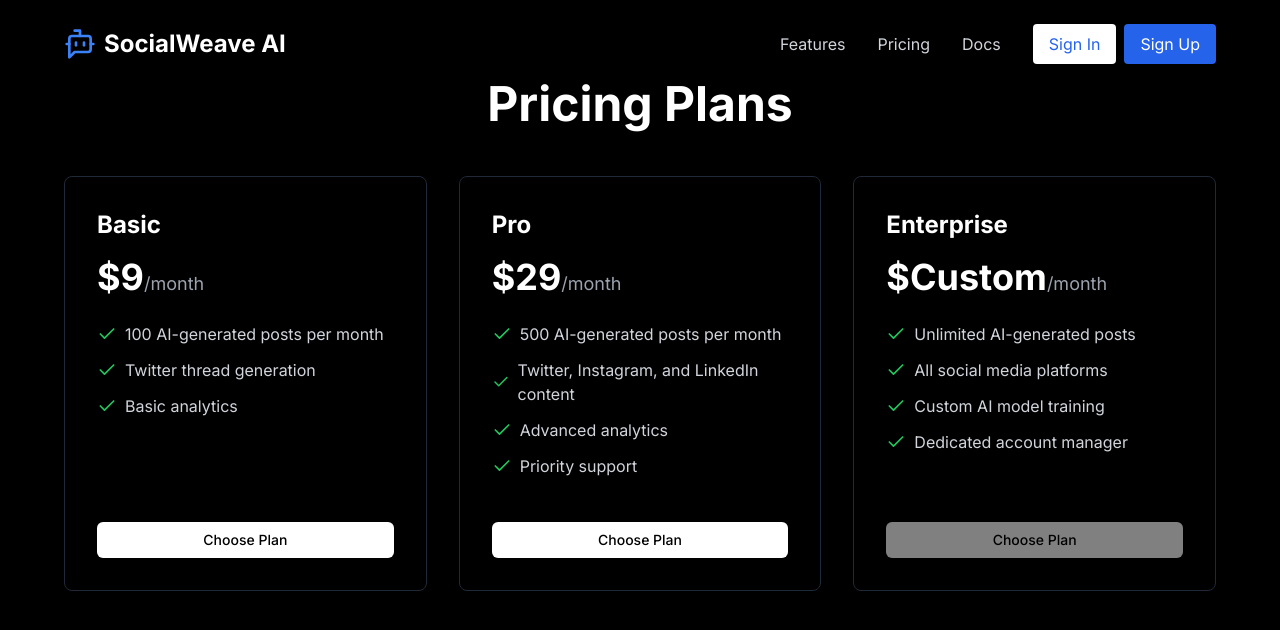
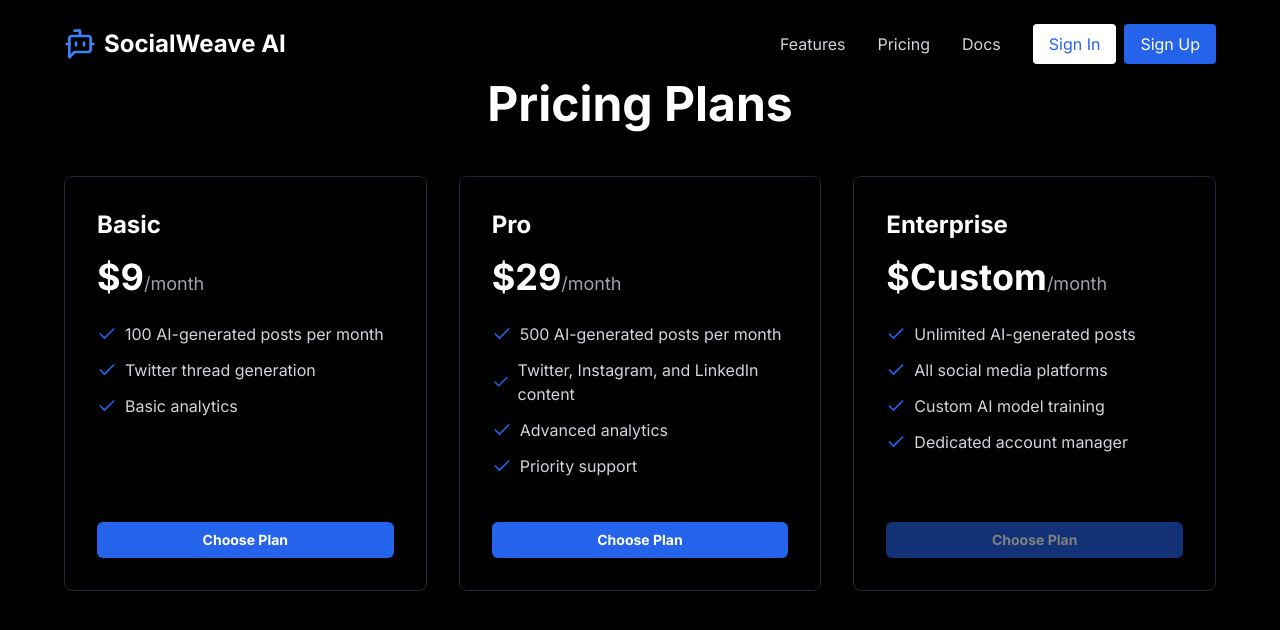
Before and after one commit to Redemption19/social-weave-ai, a Next.js app: page /pricing in a window 1280 px wide. Shown: the top 630 px of the page. Built offline with nearby package versions, Linux system fonts and the light colour scheme; no server answers.

Commit message:
"Updated icon color and button styles on PricingPage"

```diff
--- a/app/pricing/page.tsx
+++ b/app/pricing/page.tsx
@@ -110,7 +110,7 @@ export default function PricingPage() {
                     key={featureIndex}
                     className="flex items-center mb-3 text-gray-300"
                   >
-                    <CheckIcon className="w-5 h-5 mr-2 text-green-500" />
+                    <CheckIcon className="w-5 h-5 mr-2 text-blue-600" />
                     {feature}
                   </li>
                 ))}
@@ -118,7 +118,7 @@ export default function PricingPage() {
               <Button
                 onClick={() => plan.priceId && handleSubscribe(plan.priceId)}
                 disabled={isLoading || !plan.priceId}
-                className="w-full bg-white text-black hover:bg-gray-200"
+                className="w-full bg-blue-600 text-white hover:bg-white hover:text-blue-600 font-bold"
               >
                 {isLoading ? "Processing..." : "Choose Plan"}
               </Button>
```
